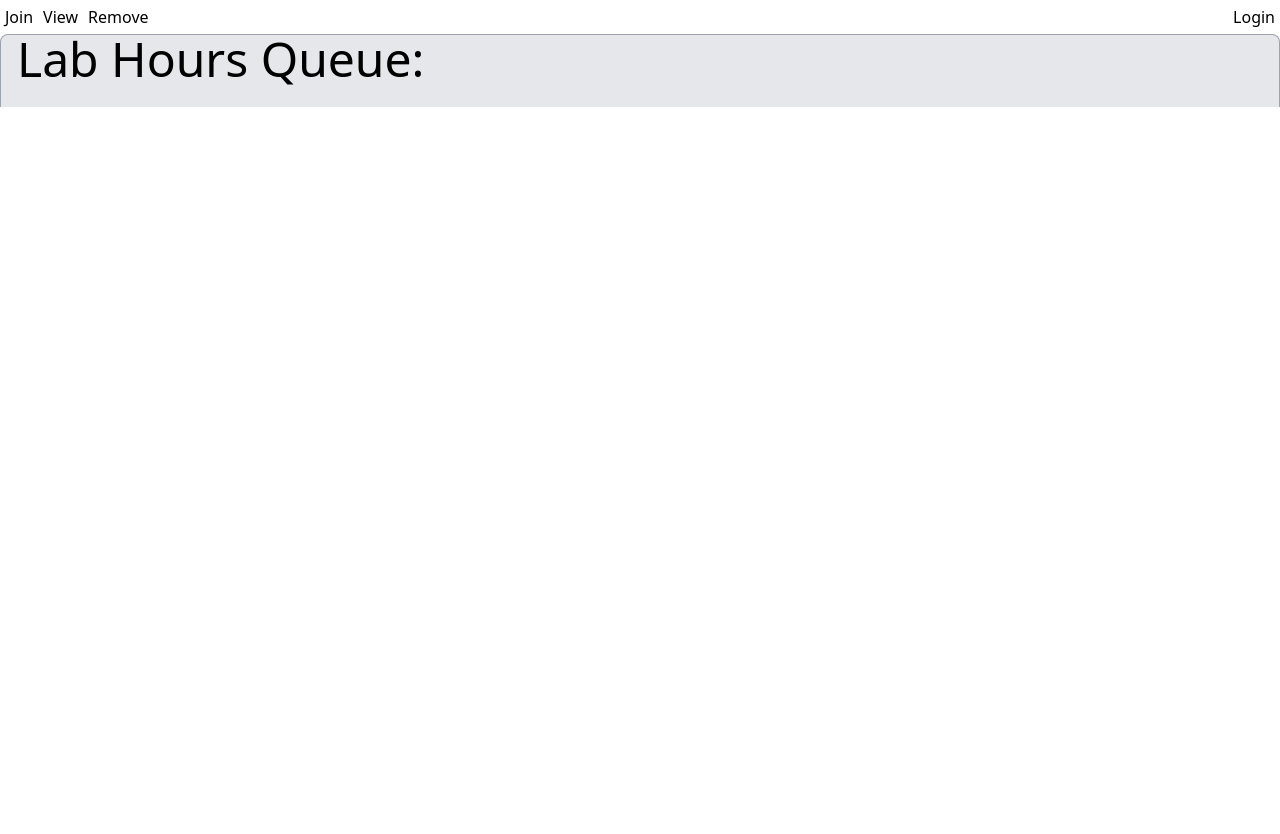
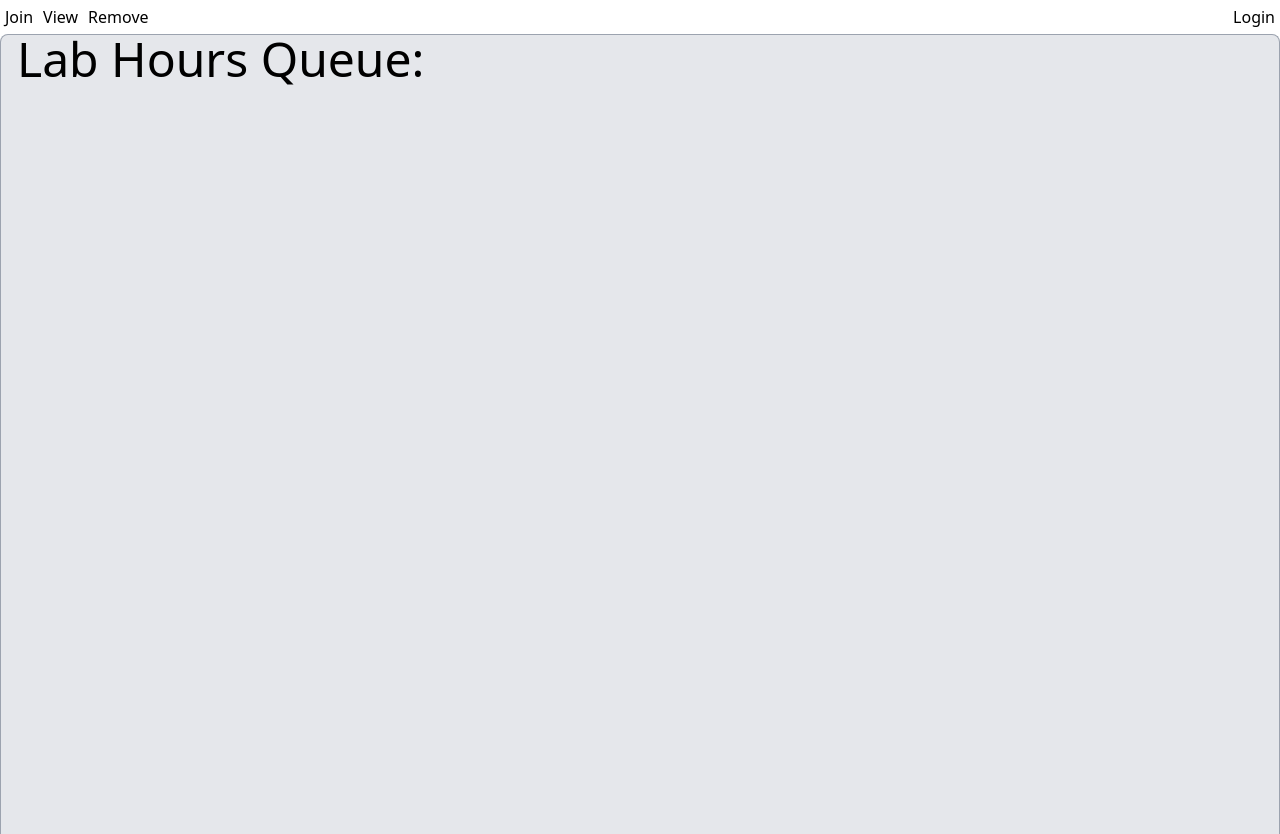
Before and after one commit to ninaahmed/LabHoursV2, a Flask app: page /line in a window 1280 px wide. Before the commit the page ends 107 px from the top, so only its background shows below. Run offline with Flask 2, Linux system fonts and the light colour scheme; parts of the project's set-up code (start-up, migrations or seed data) failed here and were passed over.

Commit message:
Fixed css issue for line view

```diff
--- a/flaskapp/routes.py
+++ b/flaskapp/routes.py
@@ -53,9 +53,6 @@ def view_line():
             v.was_helped = 1
             v.instructor_id = current_user.id
             db.session.commit()
-            s = queue_handler.peek_runner_up()
-            if s is not None:
-                notifier.send_message(s.email, "Notification from 314 Lab Hours Queue", render_template("up_next_email.html"), 'html')
         elif 'removed' in request.form:
             uid = request.form['removed']
             queue_handler.remove(uid)
@@ -63,9 +60,9 @@ def view_line():
             v.time_left = datetime.utcnow()
             v.was_helped = 0
             db.session.commit()
-            s = queue_handler.peek_runner_up()
-            if s is not None:
-                notifier.send_message(s.email, "Notification from 314 Lab Hours Queue", render_template("up_next_email.html"), 'html')
+        s = queue_handler.peek_runner_up()
+        if s is not None:
+            notifier.send_message(s.email, "Notification from 314 Lab Hours Queue", render_template("up_next_email.html"), 'html')
 
     queue = queue_handler.get_students()
     return render_template('display_line.html', title='Current Queue', queue=queue, user=current_user)
--- a/flaskapp/templates/display_line.html
+++ b/flaskapp/templates/display_line.html
@@ -3,36 +3,18 @@
 {% block content %}
 
 <html>
-  <link
-    href="https://unpkg.com/tailwindcss@^1.0/dist/tailwind.min.css"
-    rel="stylesheet"
-  />
-  <style>
-    html, body {
-    height: 100%;
-
-    display: flex;
-    flex-direction: column;
-  }
-
-  body > * {
-    flex-shrink: 0;
-  }
-    #line_bg {
-      height:100%;
-      flex-grow: 1;
-    }
-  </style>
+<link href="https://unpkg.com/tailwindcss@^1.0/dist/tailwind.min.css" rel="stylesheet" />
 
 <head>
   <title>Queue</title>
 </head>
+
 <body background-color="#EDF2F7">
-    <div class="line_bg rounded-t-lg overflow-hidden border-t border-l border-r border-gray-400 bg-gray-200">
-      <div class="line_bg w-full">
-    <p class="text-5xl mx-auto px-4">Lab Hours Queue:</p> <br/>
-    <div class="container flex mx-auto px-4">
+  <div style="min-height: 100%"
+    class="line_bg rounded-t-lg overflow-hidden border-t border-l border-r border-gray-400 bg-gray-200 w-full">
+    <p class="text-5xl mx-auto px-4">Lab Hours Queue:</p> <br />
     {% for student in queue %}
+    <div class="container flex mx-auto px-4 mb-2">
       <div class="bg-white max-w-sm w-full min-w-full lg:max-w-full lg:flex shadow-lg justify-center">
         <div class="px-6 py-4 flex-grow">
           <div class="font-bold text-xl mb-2">{{ student.name }}</div>
@@ -45,23 +27,18 @@
               Finished
             </button>
             <button name="removed" value={{ student.id }}
-            class = "bg-transparent hover:bg-blue-500 text-blue-700 font-semibold hover:text-white py-2 px-4 border border-blue-500 hover:border-transparent rounded">
+              class="bg-transparent hover:bg-blue-500 text-blue-700 font-semibold hover:text-white py-2 px-4 border border-blue-500 hover:border-transparent rounded">
               Remove
             </button>
             {% else %}
             {% endif %}
-        <!---  <button
-            class="bg-transparent hover:bg-blue-500 text-blue-700 font-semibold hover:text-white py-2 px-4 border border-blue-500 hover:border-transparent rounded"
-          >
-            Ping
-          </button> --->
           </form>
         </div>
       </div>
     </div>
     {% endfor %}
   </div>
-    </div>
 </body>
+
 </html>
 {% endblock %}
--- a/flaskapp/templates/layout.html
+++ b/flaskapp/templates/layout.html
@@ -3,6 +3,9 @@
   <head>
     <meta charset="utf-8" />
     <style>
+      .links {
+        background-color: whitesmoke;
+      }
       #joinlink {
         float: left;
         margin: 5px;
@@ -41,7 +44,7 @@
     <header>
       <nav>
         <ul>
-          <div class="links">
+          <div class=links>
             <li id="joinlink"><a href="{{ url_for('join') }}">Join</a></li>
             <li id="viewlink"><a href="{{ url_for('view_line') }}">View</a></li>
             <li id="removelink">
@@ -62,8 +65,6 @@
     <title>{% block title %}{% endblock %}</title>
   </head>
   <body>
-    <div class="full_height" id="blockcontent">
       {% block content %}{% endblock %}
-    </div>
   </body>
 </html>
```
Lines whose indentation alone changed are shown as unchanged.
